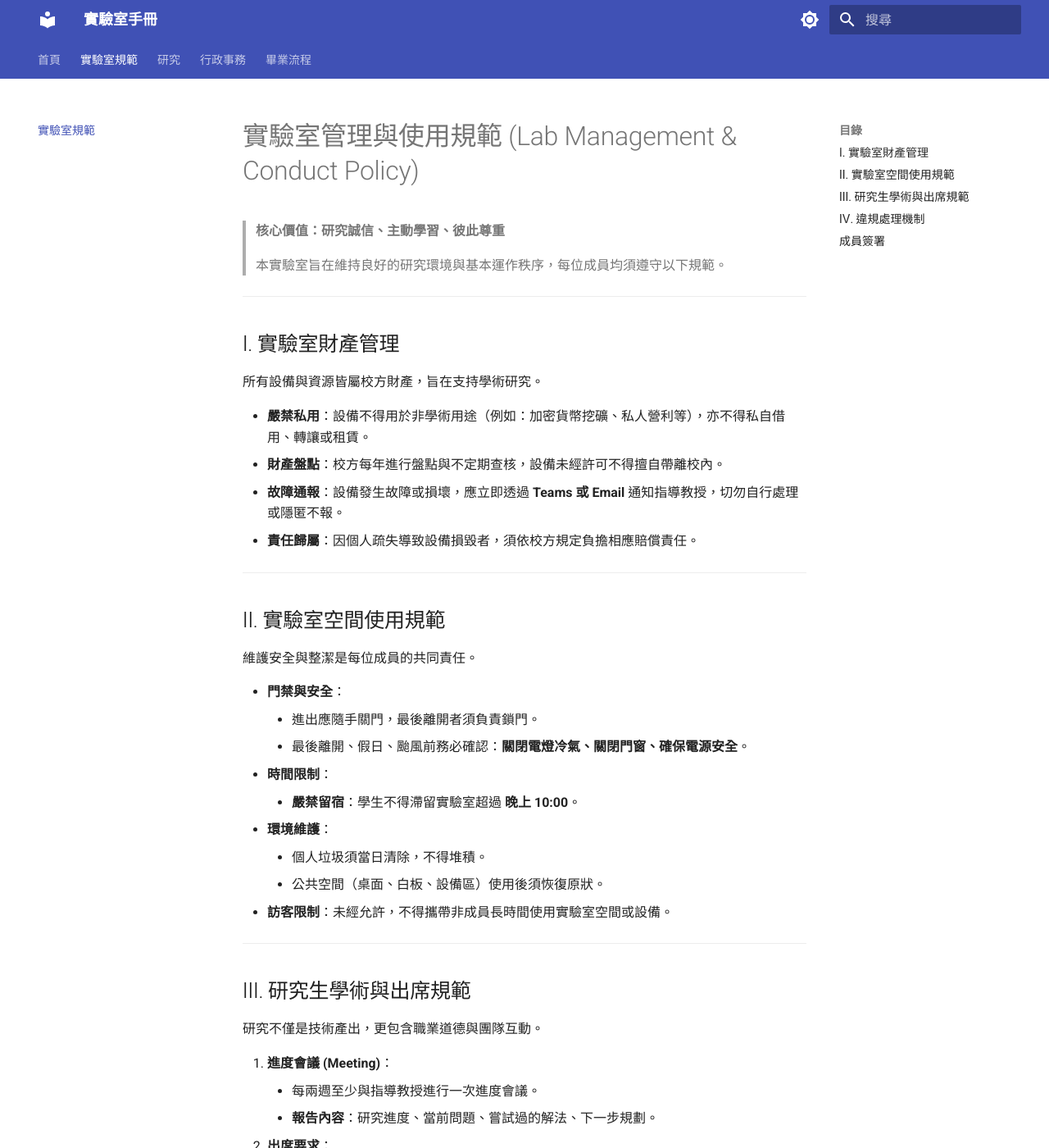
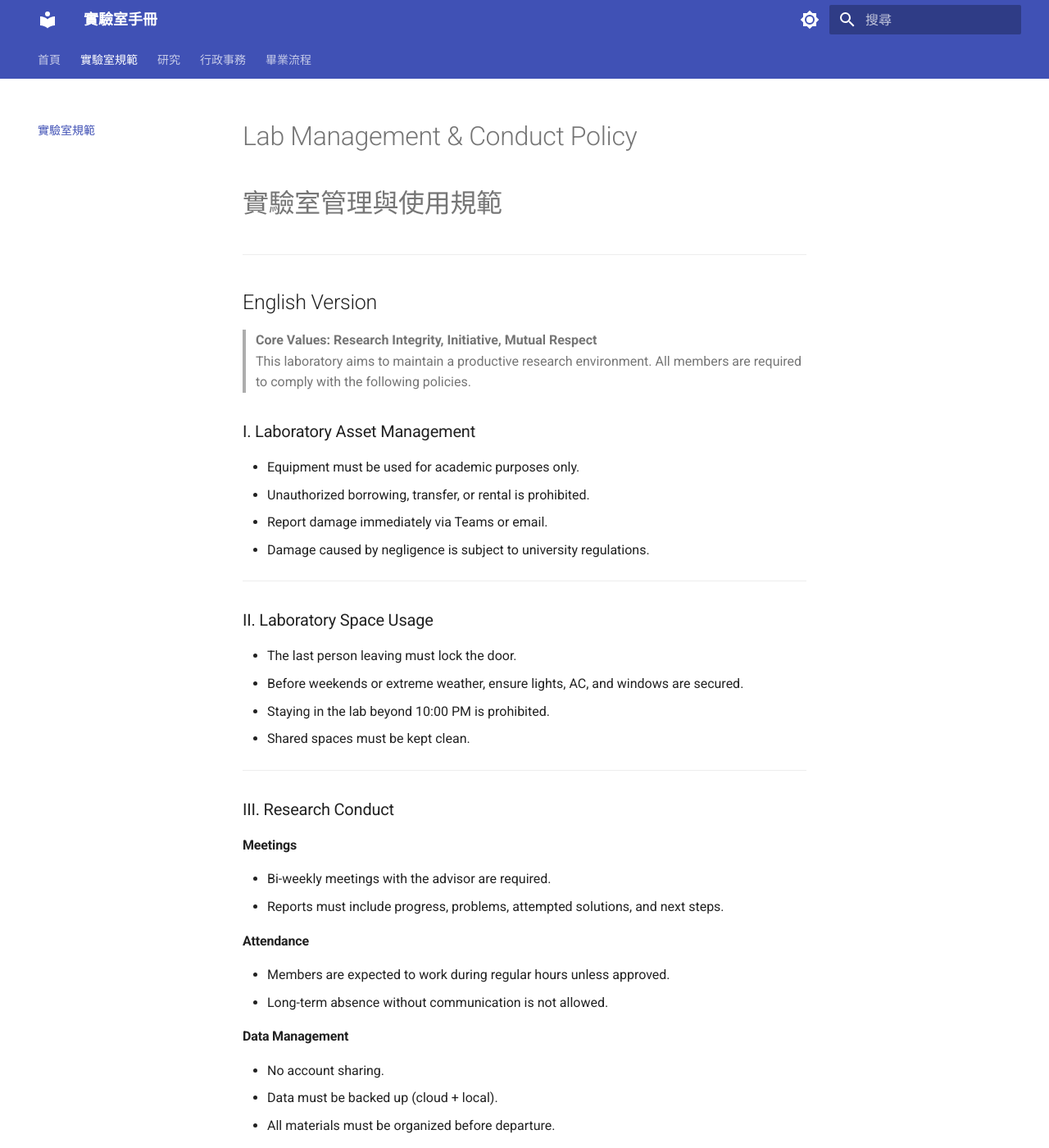
Before and after one commit to Ewz9/lab_handbook, an MkDocs documentation site: the page built from docs/regulations.md, in a window 1280 px wide and 1400 px high. Shown: the whole window at 82% size. Built offline with MkDocs 1.6.1 and Material for MkDocs 9.7.7, drawn with Linux system fonts in a browser that asks for light colours; some of the changed text lies outside the part shown.

Commit message:
Update regulations.md

```diff
--- a/docs/regulations.md
+++ b/docs/regulations.md
@@ -1,70 +1,113 @@
-# 實驗室管理與使用規範 (Lab Management & Conduct Policy)
-
-> **核心價值：研究誠信、主動學習、彼此尊重**
->
-> 本實驗室旨在維持良好的研究環境與基本運作秩序，每位成員均須遵守以下規範。
+# Lab Management & Conduct Policy
+# 實驗室管理與使用規範
 
 ---
 
-## Ⅰ. 實驗室財產管理
-所有設備與資源皆屬校方財產，旨在支持學術研究。
+## English Version
 
-* **嚴禁私用**：設備不得用於非學術用途（例如：加密貨幣挖礦、私人營利等），亦不得私自借用、轉讓或租賃。
-* **財產盤點**：校方每年進行盤點與不定期查核，設備未經許可不得擅自帶離校內。
-* **故障通報**：設備發生故障或損壞，應立即透過 **Teams 或 Email** 通知指導教授，切勿自行處理或隱匿不報。
-* **責任歸屬**：因個人疏失導致設備損毀者，須依校方規定負擔相應賠償責任。
+> **Core Values: Research Integrity, Initiative, Mutual Respect**
+> This laboratory aims to maintain a productive research environment. All members are required to comply with the following policies.
+
+### I. Laboratory Asset Management
+- Equipment must be used for academic purposes only.
+- Unauthorized borrowing, transfer, or rental is prohibited.
+- Report damage immediately via Teams or email.
+- Damage caused by negligence is subject to university regulations.
 
 ---
 
-## Ⅱ. 實驗室空間使用規範
-維護安全與整潔是每位成員的共同責任。
-
-* **門禁與安全**：
-    * 進出應隨手關門，最後離開者須負責鎖門。
-    * 最後離開、假日、颱風前務必確認：**關閉電燈冷氣、關閉門窗、確保電源安全**。
-* **時間限制**：
-    * **嚴禁留宿**：學生不得滯留實驗室超過 **晚上 10:00**。
-* **環境維護**：
-    * 個人垃圾須當日清除，不得堆積。
-    * 公共空間（桌面、白板、設備區）使用後須恢復原狀。
-* **訪客限制**：未經允許，不得攜帶非成員長時間使用實驗室空間或設備。
+### II. Laboratory Space Usage
+- The last person leaving must lock the door.
+- Before weekends or extreme weather, ensure lights, AC, and windows are secured.
+- Staying in the lab beyond 10:00 PM is prohibited.
+- Shared spaces must be kept clean.
 
 ---
 
-## Ⅲ. 研究生學術與出席規範
-研究不僅是技術產出，更包含職業道德與團隊互動。
+### III. Research Conduct
 
-1.  **進度會議 (Meeting)**：
-    * 每兩週至少與指導教授進行一次進度會議。
-    * **報告內容**：研究進度、當前問題、嘗試過的解法、下一步規劃。
-2.  **出席要求**：
-    * 原則上於正常上班時間在實驗室研究。
-    * 特殊需求（遠端、彈性工時）須事先討論並取得同意，且不得影響研究品質。
-    * **嚴禁長期未回報或失聯**。
-3.  **資料管理**：
-    * 帳號不得共用。
-    * 研究資料須定期執行**雙重備份**（雲端與硬碟）。
-    * 畢業或離職前，須完成資料夾整理並完整交接原始碼與文件。
-4.  **AI 工具使用**：
-    * 凡利用 AI 產出之參考文獻、數據、算式，**必須逐一人工驗證**。
-    * 不得將 AI 生成內容直接作為最終成果提交。
+#### Meetings
+- Bi-weekly meetings with the advisor are required.
+- Reports must include progress, problems, attempted solutions, and next steps.
+
+#### Attendance
+- Members are expected to work during regular hours unless approved.
+- Long-term absence without communication is not allowed.
+
+#### Data Management
+- No account sharing.
+- Data must be backed up (cloud + local).
+- All materials must be organized before departure.
 
 ---
 
-## Ⅳ. 違規處理機制
-* **初次違反**：進行口頭或書面警告。
-* **多次或情節重大**：限制實驗室資源使用權，並通報系所行政單位。
-* **拒不改善**：要求退出實驗室並移送相關行政議處。
+### AI Usage Policy
+
+- All AI-generated outputs must be verified.
+- Direct submission of AI-generated results is prohibited.
+- AI usage must be disclosed.
+- Do not upload sensitive or unpublished data to public AI tools.
 
 ---
 
-## 成員簽署
-請新進成員於[此Repository的Issues分頁](https://github.com/Ewz9/lab_handbook/issues/1)
-"[簽署] 實驗室規範確認 (Member Agreement)"下方留言，內容註明「本人 [姓名] 已詳閱並同意本實驗室手冊之所有規範。日期：2026/04/22」以完成數位簽署。
-
-**附則**
-* 本規範自公布日起實施，修正時亦同。
-* 如有未盡事宜，悉依校方相關規定辦理。
+### IV. Violations
+- First violation: warning
+- Repeated violation: restricted access or administrative action
+- Severe cases: removal from the lab
 
 ---
+
+## 中文版本
+
+> **核心價值：研究誠信、主動學習、彼此尊重**
+> 本實驗室旨在維持良好的研究環境與基本運作秩序，每位成員均須遵守以下規範。
+
+### 一、實驗室財產管理
+- 設備僅限學術用途使用。
+- 不得私自借用、轉讓或租賃。
+- 設備故障須立即通報。
+- 因個人疏失造成損壞須依校方規定負責。
+
+---
+
+### 二、實驗室空間使用
+- 最後離開者須鎖門。
+- 假日或颱風前須關閉電源與門窗。
+- 晚上10點後不得滯留。
+- 公共空間須維持整潔。
+
+---
+
+### 三、研究與出席規範
+
+#### 會議
+- 每兩週至少一次會議。
+- 需報告進度、問題與後續規劃。
+
+#### 出席
+- 原則上於正常時間在實驗室工作。
+- 未經許可不得長期缺席或失聯。
+
+#### 資料管理
+- 帳號不得共用。
+- 資料需雙重備份（雲端＋本地）。
+- 離開前須完成資料整理與交接。
+
+---
+
+### AI 工具使用規範
+- AI 產出內容須逐一驗證。
+- 不得直接作為最終成果提交。
+- 使用 AI 須誠實揭露。
+- 不得上傳敏感或未發表資料。
+
+---
+
+### 四、違規處理
+- 初次違反：警告
+- 多次違反：限制資源或通報
+- 情節重大：移出實驗室
+
+---
+
 *Last Updated: 2026-04-22*
```
